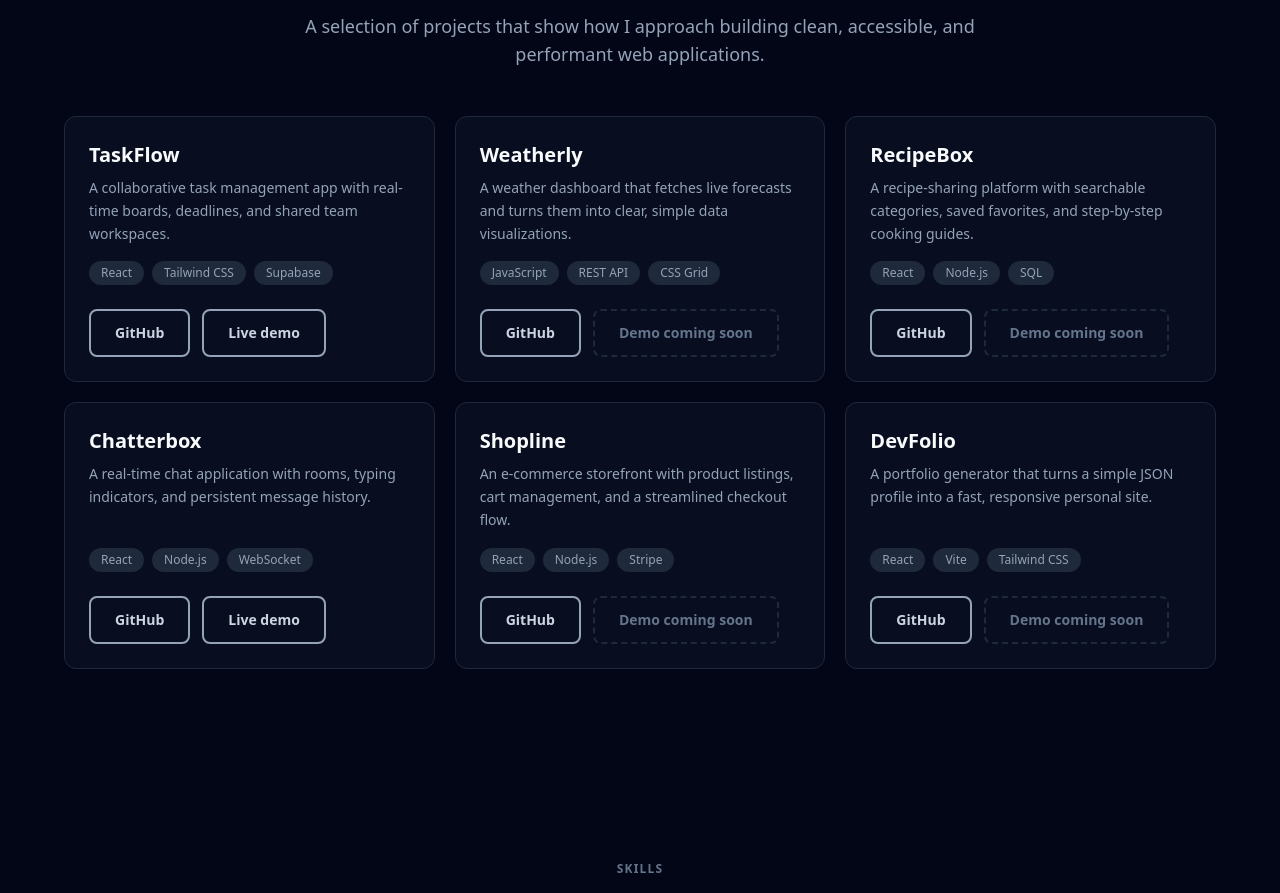
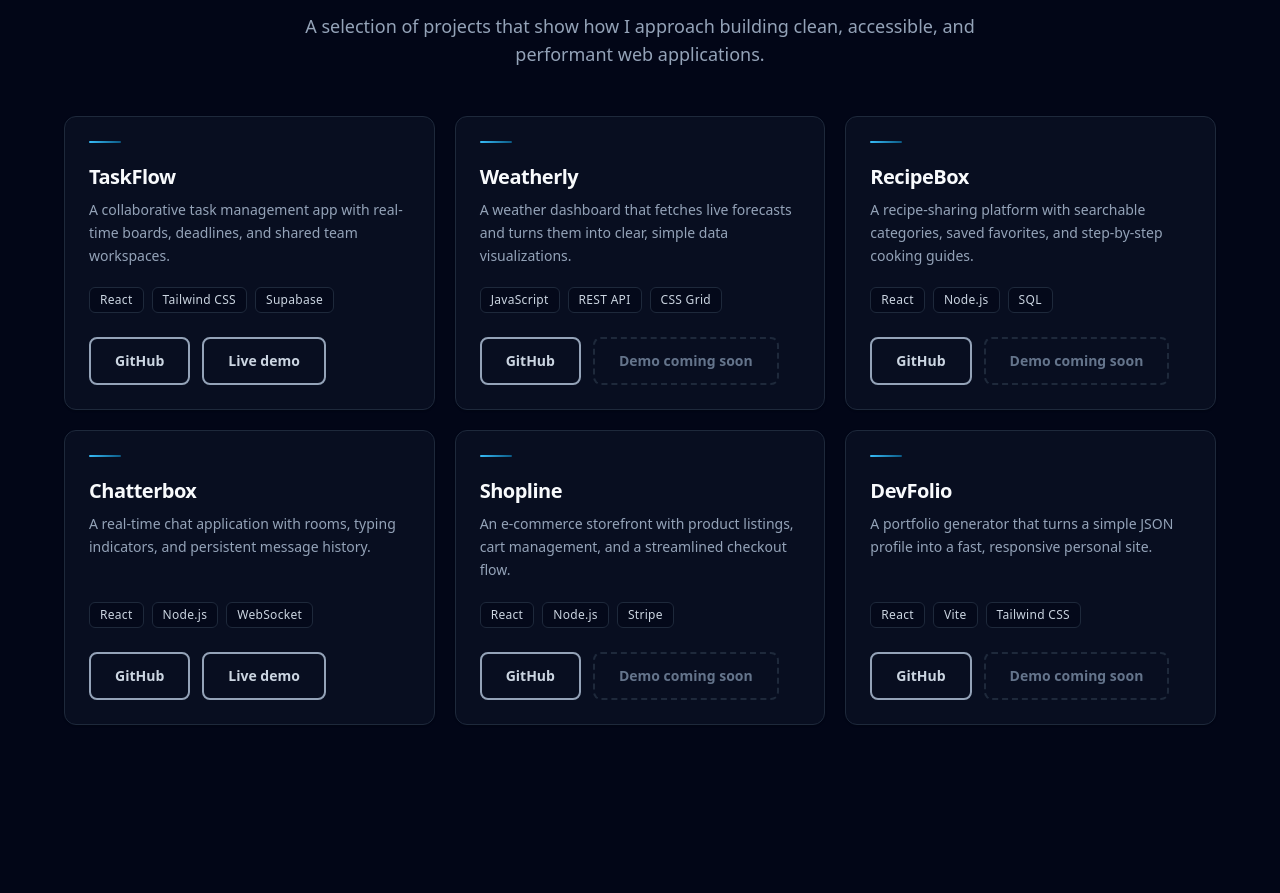
Before and after one commit to aZian10/portfolio, a React app: page / in a window 1280 px wide. Shown: the part 2973-3866 px from the top of the page. Built offline with nearby package versions, Linux system fonts and the light colour scheme; the HTML template or start-up script is replaced by a standard one.

Commit message:
feat(projects): enhance project card interactions and visual polish

```diff
--- a/src/sections/Projects/ProjectCard.jsx
+++ b/src/sections/Projects/ProjectCard.jsx
@@ -3,8 +3,12 @@ import { projects } from '../../constants/projects.js'
 
 export default function ProjectCard({ project }) {
   return (
-    <article className="flex flex-col rounded-xl border border-surface-800 bg-surface-900/50 p-6 transition-colors hover:border-sky-500/30 hover:bg-surface-800/50">
-      <h3 className="text-xl font-semibold text-surface-50">
+    <article className="group flex flex-col rounded-xl border border-surface-800 bg-surface-900/50 p-6 shadow-sm shadow-black/20 motion-safe:transition-all motion-safe:duration-300 motion-safe:ease-in-out hover:border-sky-500/40 hover:bg-surface-800/50 motion-safe:hover:-translate-y-1.5 hover:shadow-xl hover:shadow-black/30 focus-within:border-sky-500/50">
+      <span
+        aria-hidden="true"
+        className="mb-5 block h-0.5 w-8 rounded-full bg-gradient-to-r from-sky-400 to-sky-500/50 transition-transform duration-300 motion-safe:group-hover:w-12 motion-safe:group-hover:rounded-full"
+      />
+      <h3 className="text-xl font-semibold tracking-tight text-surface-50">
         {project.name}
       </h3>
       <p className="mt-2 flex-1 text-sm leading-relaxed text-surface-400">
@@ -12,13 +16,13 @@ export default function ProjectCard({ project }) {
       </p>
 
       <ul
-        className="mt-4 flex flex-wrap gap-2"
+        className="mt-5 flex flex-wrap gap-2"
         aria-label={`${project.name} technologies`}
       >
         {project.technologies.map((tech) => (
           <li
             key={tech}
-            className="rounded-full bg-surface-800 px-3 py-1 text-xs font-medium text-surface-400"
+            className="rounded-md border border-surface-800 bg-surface-950/60 px-2.5 py-1 text-xs font-medium tracking-wide text-surface-300"
           >
             {tech}
           </li>
```
